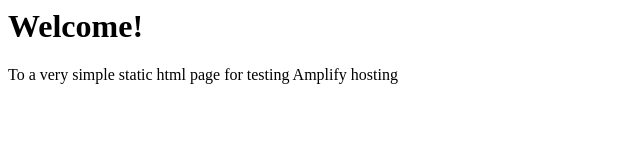
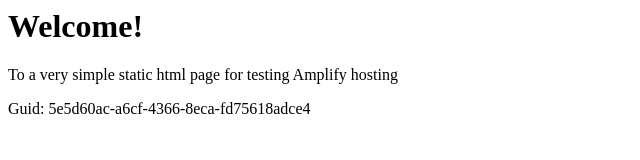
Before and after one commit to aws-aemilia-hkg/Github-PR-Commit-Integration-Test-DoNotTouch-GitH-MJCD6L4M-v1-preprod-ap-east-1, a website: page src/index.html in a window 1280 px wide. Shown: the whole page, without its empty margins (0-640 px from the left). Drawn offline with Linux system fonts and the light colour scheme.

Commit message:
commit from integ tests

```diff
--- a/src/index.html
+++ b/src/index.html
@@ -1,3 +1,5 @@
+
+
 <html lang="en">
 
 <head>
@@ -10,6 +12,6 @@
 <body>
     <h1>Welcome!</h1>
     <p>To a very simple static html page for testing Amplify hosting</p>
-</body>
+    <p>Guid: 5e5d60ac-a6cf-4366-8eca-fd75618adce4</p></body>
 
 </html>
```
